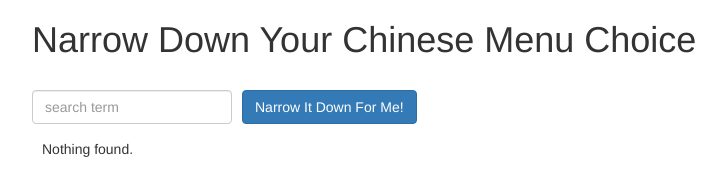
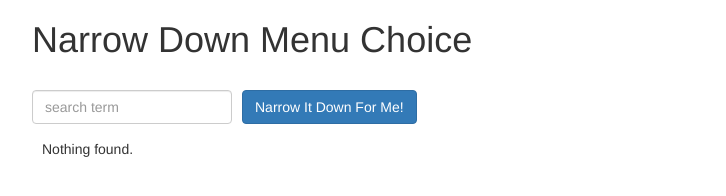
Before and after one commit to codemascot/jhu-single-page-web-apps-with-angularjs, a plain HTML site: page module3-assignment/index.html in a window 1280 px wide. Shown: the whole page, without its empty margins (38-764 px from the left). Drawn offline with Linux system fonts and the light colour scheme.

Commit message:
Some Edit Has Been Doen

```diff
--- a/module3-assignment/index.html
+++ b/module3-assignment/index.html
@@ -10,7 +10,7 @@
 </head>
 <body>
   <div class="container" ng-controller='NarrowItDownController as searchController'>
-    <h1>Narrow Down Your Chinese Menu Choice</h1>
+    <h1>Narrow Down Menu Choice</h1>
     <div class="form">
       <div class="form-group">
         <input type="text" ng-model="searchController.searchTerm" placeholder="search term" class="form-control">
```
